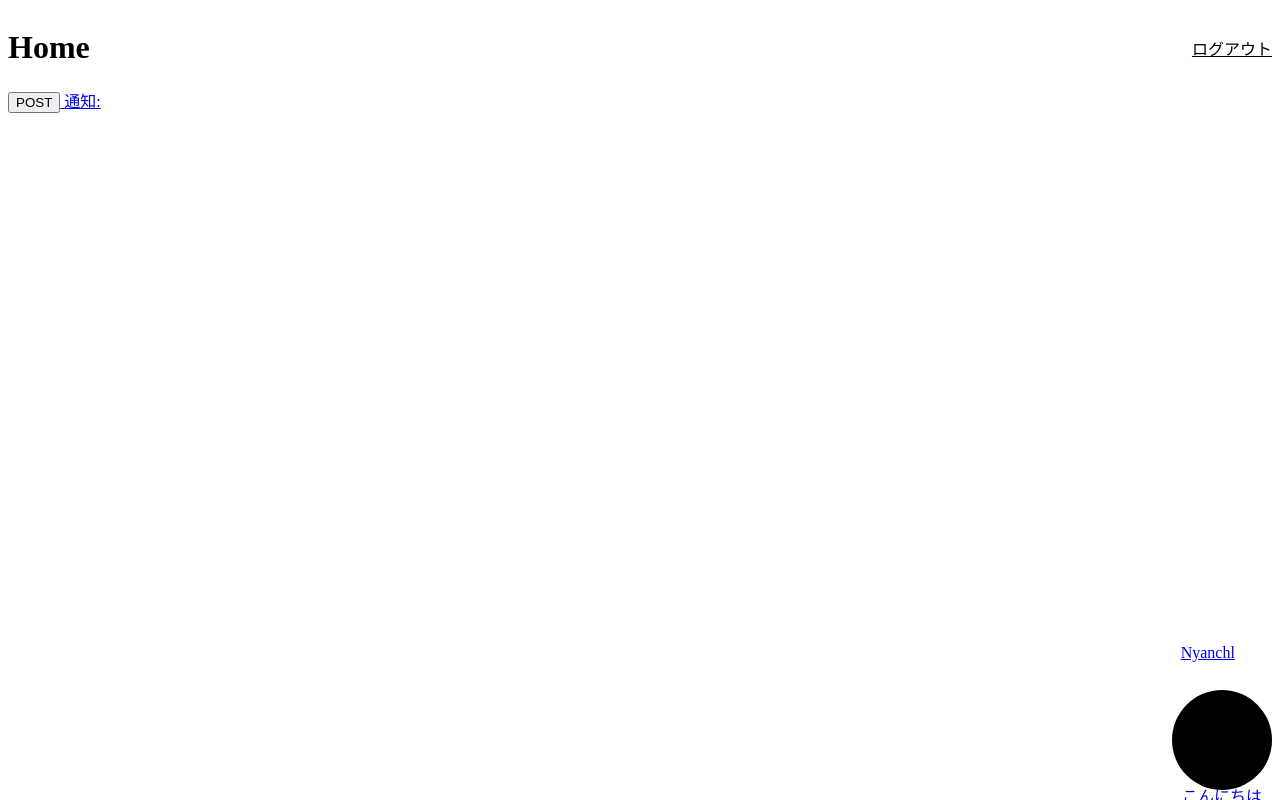
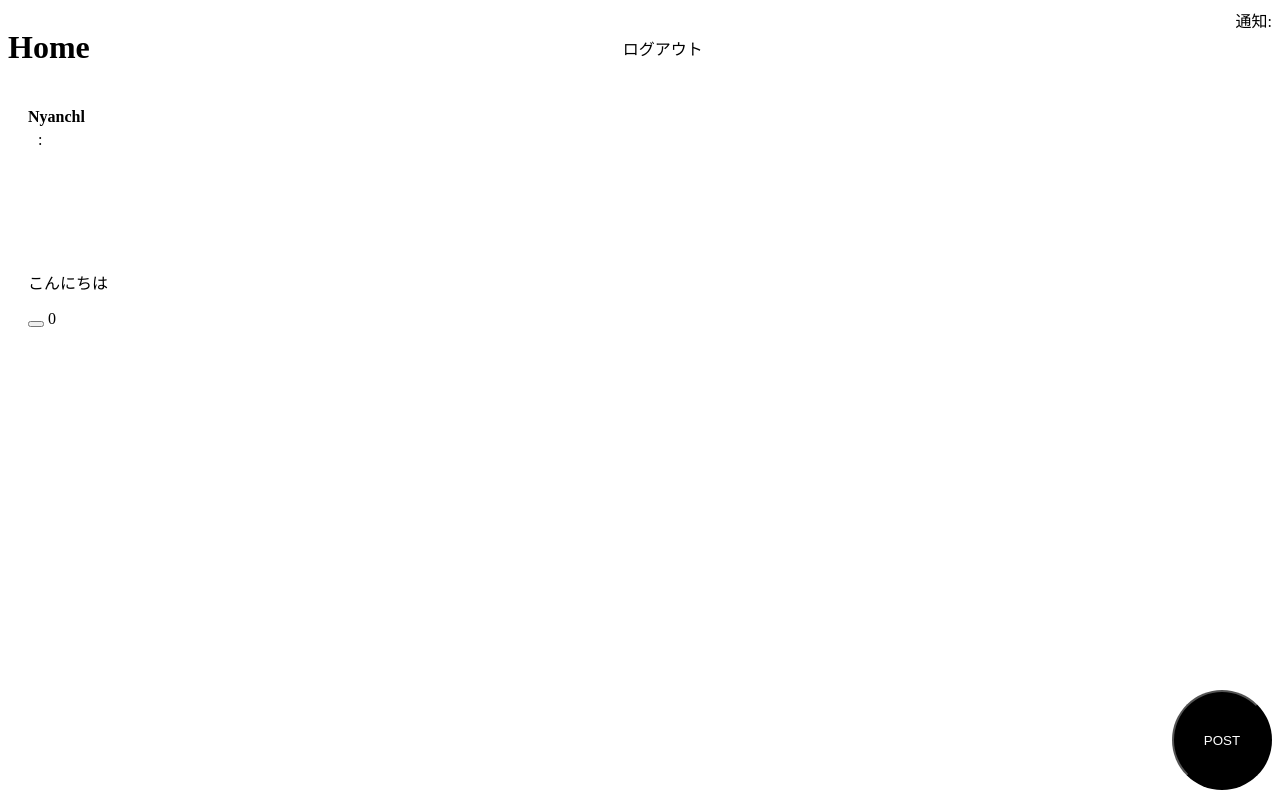
Before and after one commit to nyanchl/SNS_new, a Django app: page / in a window 1280 px wide. Run offline with Django 4.2, Linux system fonts and the light colour scheme; a user stored in the database is signed in; data comes from the database, SQL or seed files in the repository; both versions use the stored data as it was after the commit; data that the repository does not hold is empty; parts of the project's set-up code (start-up, migrations or seed data) failed here and were passed over.

Commit message:
feature/base-styleの状態に戻した

```diff
--- a/sns/dist/static/css/base.css
+++ b/sns/dist/static/css/base.css
@@ -0,0 +1,4 @@
+a{
+    text-decoration: none;
+    color: black;
+}
--- a/sns/templates/base.html
+++ b/sns/templates/base.html
@@ -6,30 +6,31 @@
     <title>SNS</title>
     <h1 class="home">Home</h1>
     <a class="logout" href="{% url 'accounts:logout' %}">ログアウト</a>
+    {% if request.user.is_authenticated %}
+      {% if message_count == 0 %}
+      <a href="{% url 'sns:notice' %}">通知</a>
+      {% else %}
+      <a href="{% url 'sns:notice' %}">通知:{{ message_count }}</a>
+      {% endif %}
+    {% endif %}
   </div>
 </head>
 <body>
-  <a href="{% url 'sns:post' %}"><button class="btn">POST</button>
+  <a href="{% url 'sns:post' %}"><button class="post">POST</button>
     {% for post in posts %}
     <div>
-        {{ post }}
-        <span class="updated_datetime">{{ post.updated_datetime }}</span>
+      {{ post }}
+      <span class="updated_datetime">{{ post.updated_datetime }}</span>
     </div>
     {% endfor %}
   </a>
-  {% if request.user.is_authenticated %}
-    {% if message_count == 0 %}
-    <a href="{% url 'sns:notice' %}">通知</a>
-    {% else %}
-    <a href="{% url 'sns:notice' %}">通知:{{ message_count }}</a>
-    {% endif %}
-  {% endif %}
-  <div id="post" class="post">
+  <div class="users-postdata">
     {% for post in postdata %}
 
-    <div class="alert alert-success" role="alert">
-
-      <a href="{% url 'profile' post.user.name %}">{{ post.user.username }}</a>
+    <div class="post-{{post.pk}}">
+      <h4 class="user">
+        <a href="{% url 'profile' post.user.name %}">{{ post.user.username }}</a>
+      </h4>
       <label class="itemlist" for="itemlist">:</label>
       <div class="item">
       {% if post.user.name == request.user.name %}
```
Also changed, not shown: sns/db.sqlite3.
